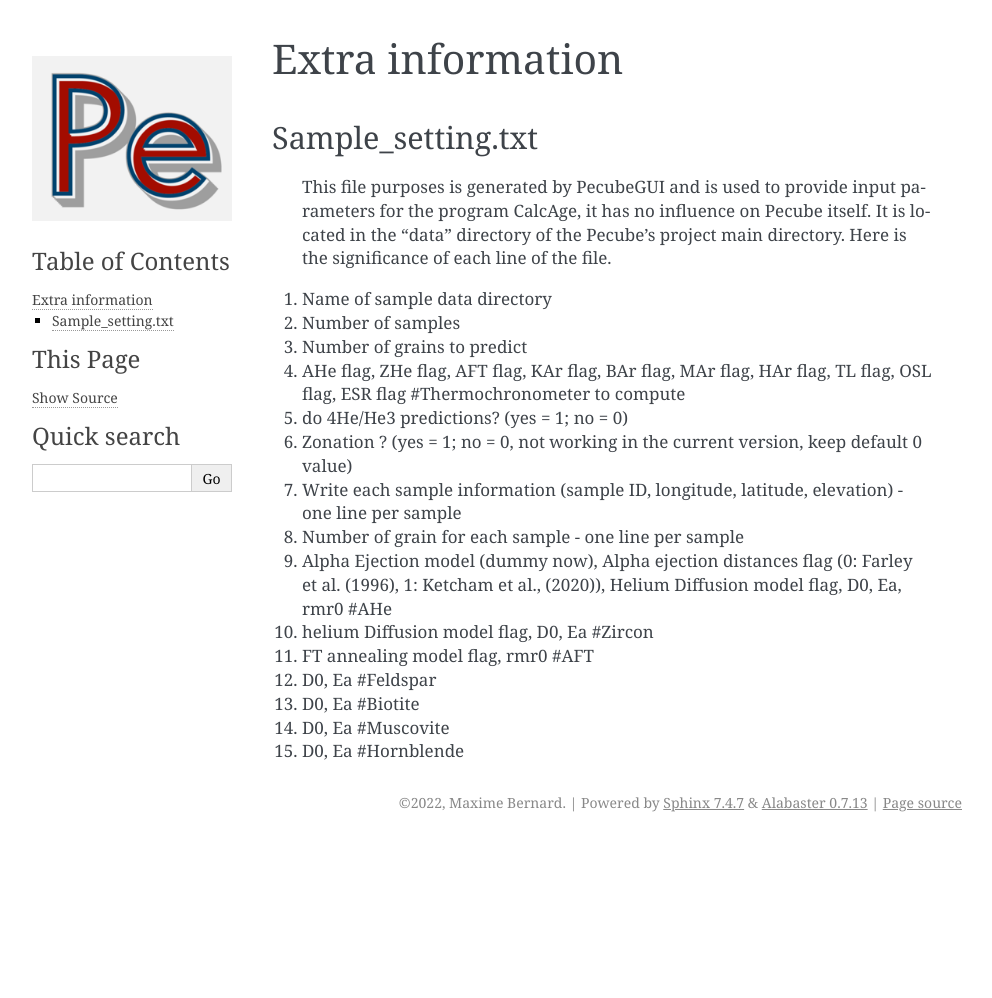
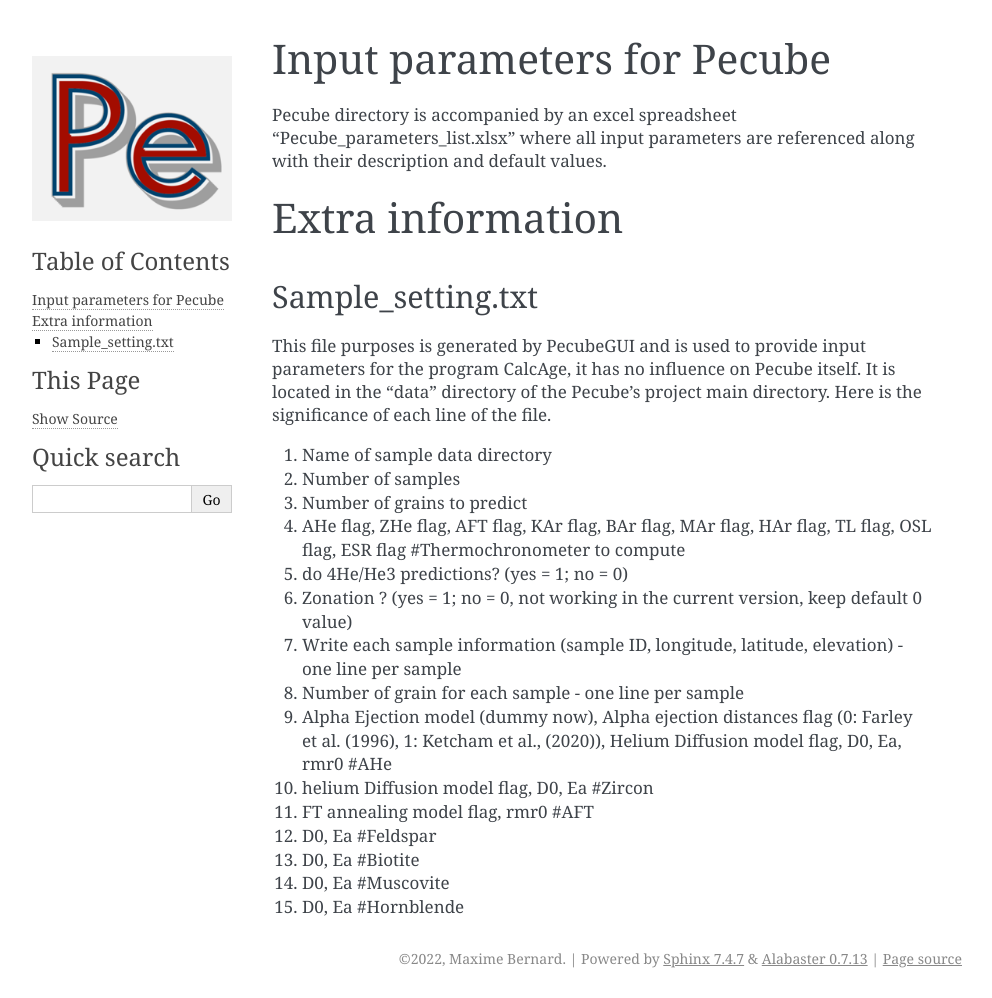
Before and after one commit to MBernAca/PecubeGUI_Doc, a Sphinx documentation site: the page built from docs/source/Extra.rst, in a window 1280 px wide. Shown: the whole page, without its empty margins (148-1140 px from the left). Built offline with Sphinx 7.4.7, drawn with Linux system fonts in a browser that asks for light colours; before the commit the page ends 900 px from its top, so only the background shows below that.

Commit message:
Update Extra.rst

```diff
--- a/docs/source/Extra.rst
+++ b/docs/source/Extra.rst
@@ -1,4 +1,11 @@
 .. _Extra:
+
+===========================
+Input parameters for Pecube
+===========================
+
+| Pecube directory is accompanied by an excel spreadsheet "Pecube_parameters_list.xlsx" where all input parameters are referenced along with their description and default values.
+
 
 =================
 Extra information
@@ -8,7 +15,7 @@ Extra information
 Sample_setting.txt
 ------------------
 
- This file purposes is generated by PecubeGUI and is used to provide input parameters for the program CalcAge, it has no influence on Pecube itself. It is located in the "data" directory of the Pecube's project main directory. Here is the significance of each line of the file.
+| This file purposes is generated by PecubeGUI and is used to provide input parameters for the program CalcAge, it has no influence on Pecube itself. It is located in the "data" directory of the Pecube's project main directory. Here is the significance of each line of the file.
 
 1. Name of sample data directory
 2. Number of samples
```
